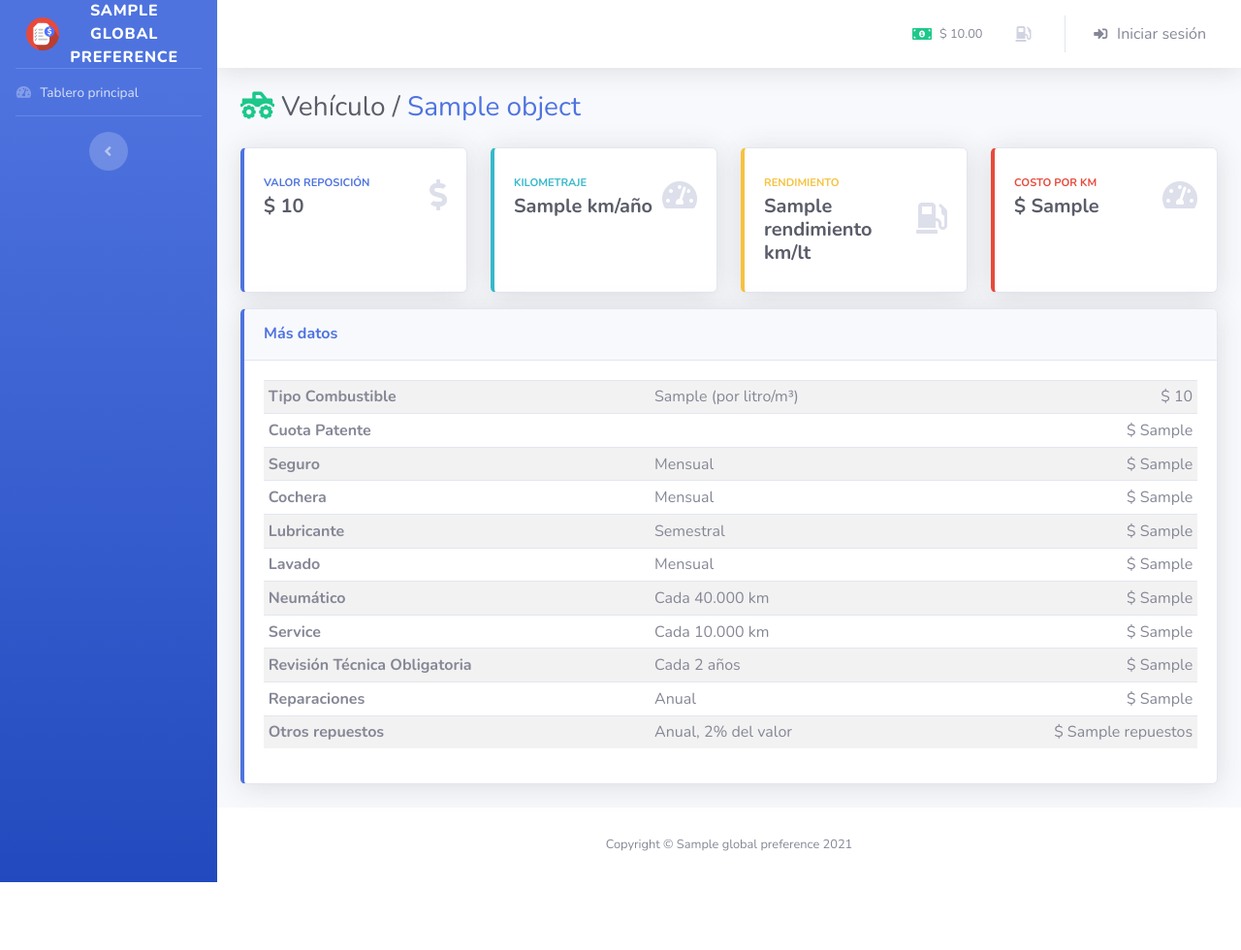
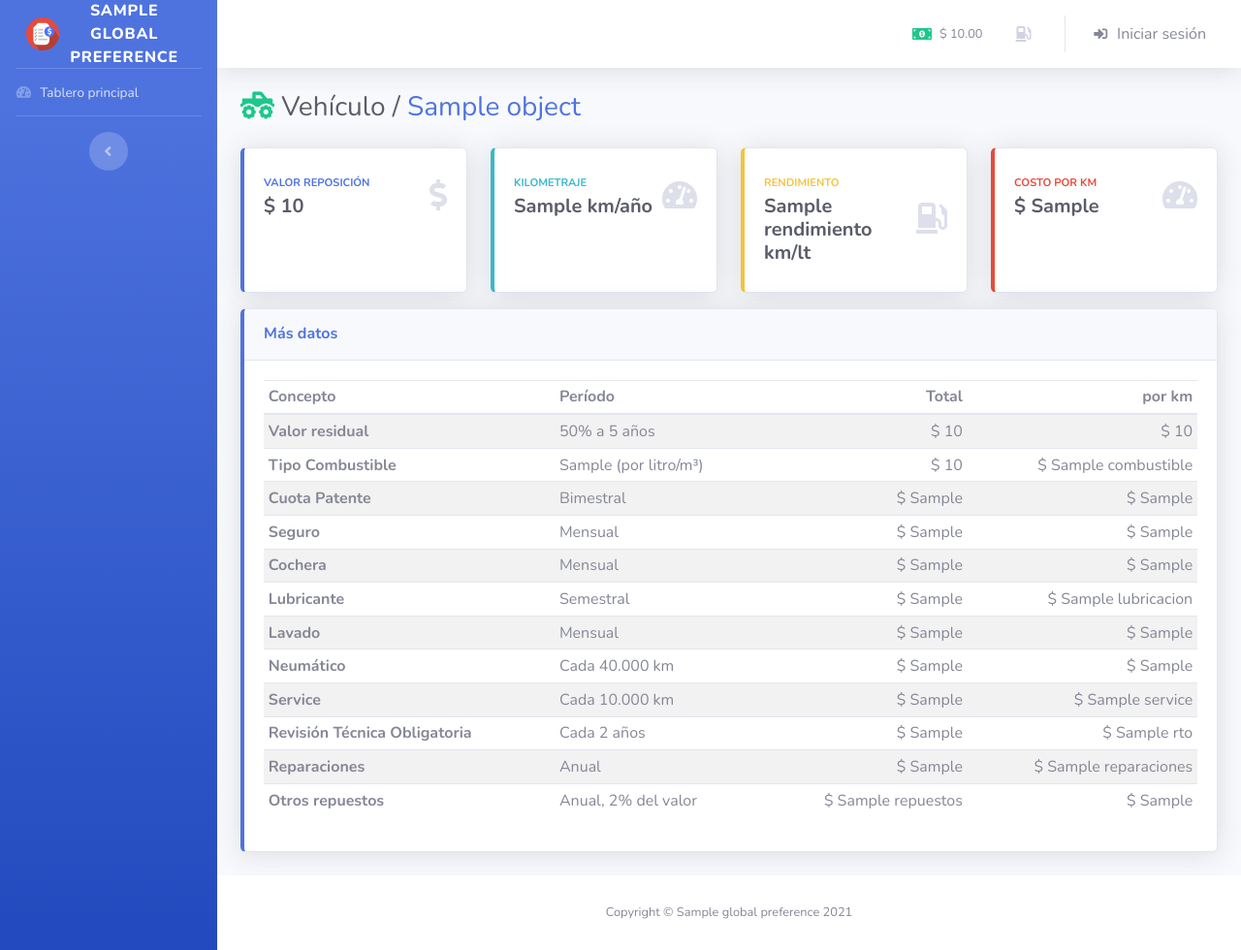
Before and after one commit to quijot/Costos-CoPA, a Django app: template costos/templates/costos/vehiculo_detail.html in a window 1280 px wide. Shown: the whole page at 97% size. Before the commit the page ends 910 px from the top, so only its background shows below. Run offline with Django 3.2, Linux system fonts and the light colour scheme; the template is opened without the code that fills it: most values are stand-ins (such as "Sample title", 1, 10 or a date in 2020); some libraries are stand-ins or nearby versions.

Commit message:
Better Vehiculos details template
Signed-off-by: Santiago Pestarini <santiagonob@gmail.com>

```diff
--- a/costos/models.py
+++ b/costos/models.py
@@ -204,17 +204,17 @@ class Vehiculo(models.Model):
 
     @property
     def combustible(self):
-        return self.combustible_valor / self.rendimiento
+        return round(self.combustible_valor / self.rendimiento, 2)
 
     @property
     def valor_residual(self):
         """Valor residual a 5 años."""
-        return self.valor / 2 if self.valor else 0
+        return round(self.valor / 2, 2) if self.valor else 0
 
     @property
     def amortizacion_valor(self):
         if self.valor:
-            return (self.valor - self.valor_residual) / (5 * self.kilometraje_anual)
+            return round((self.valor - self.valor_residual) / (5 * self.kilometraje_anual), 2)
         else:
             return 0
 
--- a/costos/templates/costos/vehiculo_detail.html
+++ b/costos/templates/costos/vehiculo_detail.html
@@ -130,61 +130,86 @@ Vehículo /
       <div class="card-body">
         <div class="table-responsive">
           <table class="table table-sm table-condensed table-hover table-striped">
+            <thead>
+              <tr>
+                <th>Concepto</th>
+                <th>Período</th>
+                <th style="text-align: right;">Total</th>
+                <th style="text-align: right;">por km</th>
+              </tr>
+            </thead>
             <tbody>
+              <tr>
+                <th>Valor residual</th>
+                <td>50% a 5 años</td>
+                <td style="text-align: right;">$ {{ object.valor_residual }}</td>
+                <td style="text-align: right;">$ {{ object.amortizacion_valor }}</td>
+              </tr>
               <tr>
                 <th>Tipo Combustible</th>
                 <td>{{ object.get_tipo_combustible_display }} (por litro/m&sup3;)</td>
                 <td style="text-align: right;">$ {{ object.combustible_valor }}</td>
+                <td style="text-align: right;">$ {{ object.combustible }}</td>
               </tr>
               <tr>
                 <th>Cuota Patente</th>
-                <td></td>
+                <td>Bimestral</td>
                 <td style="text-align: right;">$ {{ object.costo_patente }}</td>
+                <td style="text-align: right;">$ {{ object.amortizacion_patente }}</td>
               </tr>
               <tr>
                 <th>Seguro</th>
                 <td>Mensual</td>
                 <td style="text-align: right;">$ {{ object.costo_seguro }}</td>
+                <td style="text-align: right;">$ {{ object.amortizacion_seguro }}</td>
               </tr>
               <tr>
                 <th>Cochera</th>
                 <td>Mensual</td>
                 <td style="text-align: right;">$ {{ object.costo_cochera }}</td>
+                <td style="text-align: right;">$ {{ object.amortizacion_cochera }}</td>
               </tr>
               <tr>
                 <th>Lubricante</th>
                 <td>Semestral</td>
                 <td style="text-align: right;">$ {{ object.costo_lubricante }}</td>
+                <td style="text-align: right;">$ {{ object.lubricacion }}</td>
               </tr>
               <tr>
                 <th>Lavado</th>
                 <td>Mensual</td>
                 <td style="text-align: right;">$ {{ object.costo_lavado }}</td>
+                <td style="text-align: right;">$ {{ object.amortizacion_lavado }}</td>
               </tr>
               <tr>
                 <th>Neumático</th>
                 <td>Cada 40.000 km</td>
                 <td style="text-align: right;">$ {{ object.costo_neumatico }}</td>
+                <td style="text-align: right;">$ {{ object.amortizacion_neumaticos }}</td>
               </tr>
               <tr>
                 <th>Service</th>
                 <td>Cada 10.000 km</td>
                 <td style="text-align: right;">$ {{ object.costo_service }}</td>
+                <td style="text-align: right;">$ {{ object.service }}</td>
               </tr>
               <tr>
                 <th>Revisión Técnica Obligatoria</th>
                 <td>Cada 2 años</td>
                 <td style="text-align: right;">$ {{ object.costo_rto }}</td>
+                <td style="text-align: right;">$ {{ object.rto }}</td>
               </tr>
               <tr>
                 <th>Reparaciones</th>
                 <td>Anual</td>
                 <td style="text-align: right;">$ {{ object.costo_anual_reparaciones }}</td>
+                <td style="text-align: right;">$ {{ object.reparaciones }}</td>
               </tr>
               <tr>
                 <th>Otros repuestos</th>
                 <td>Anual, 2% del valor</td>
                 <td style="text-align: right;">$ {{ object.repuestos }}</td>
+                <td style="text-align: right;">$ {{ object.repuestos_por_km }}</td>
               </tr>
             </tbody>
           </table>
```
